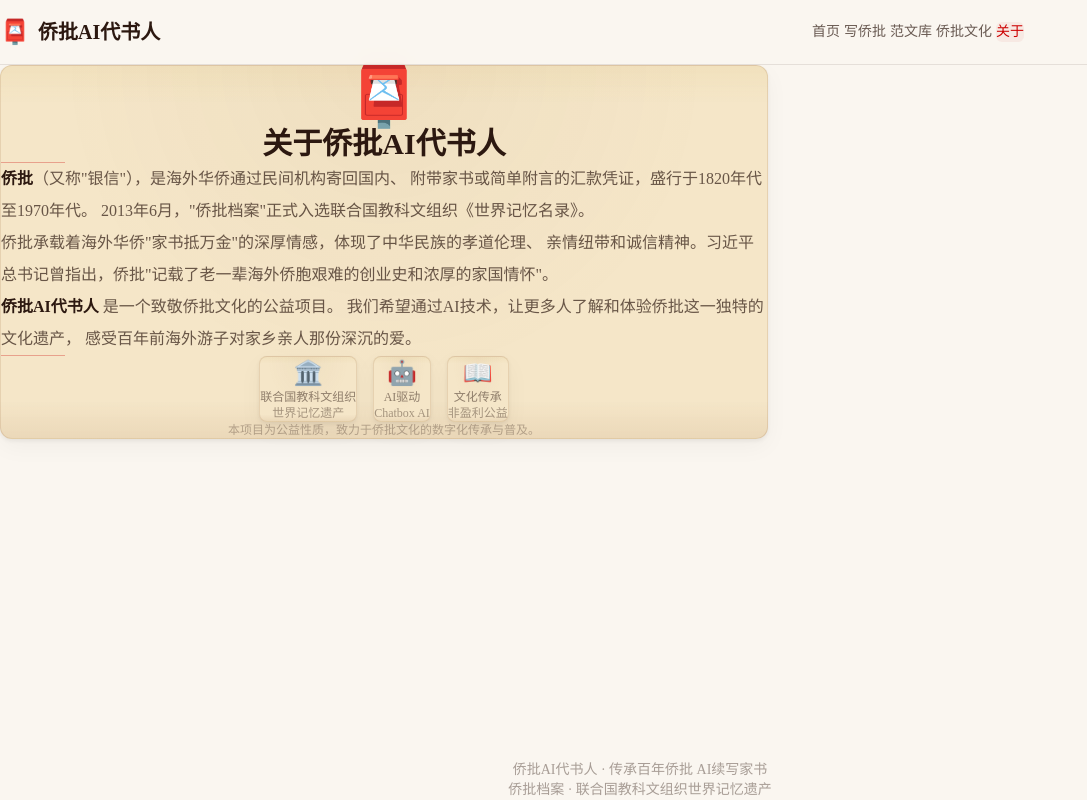
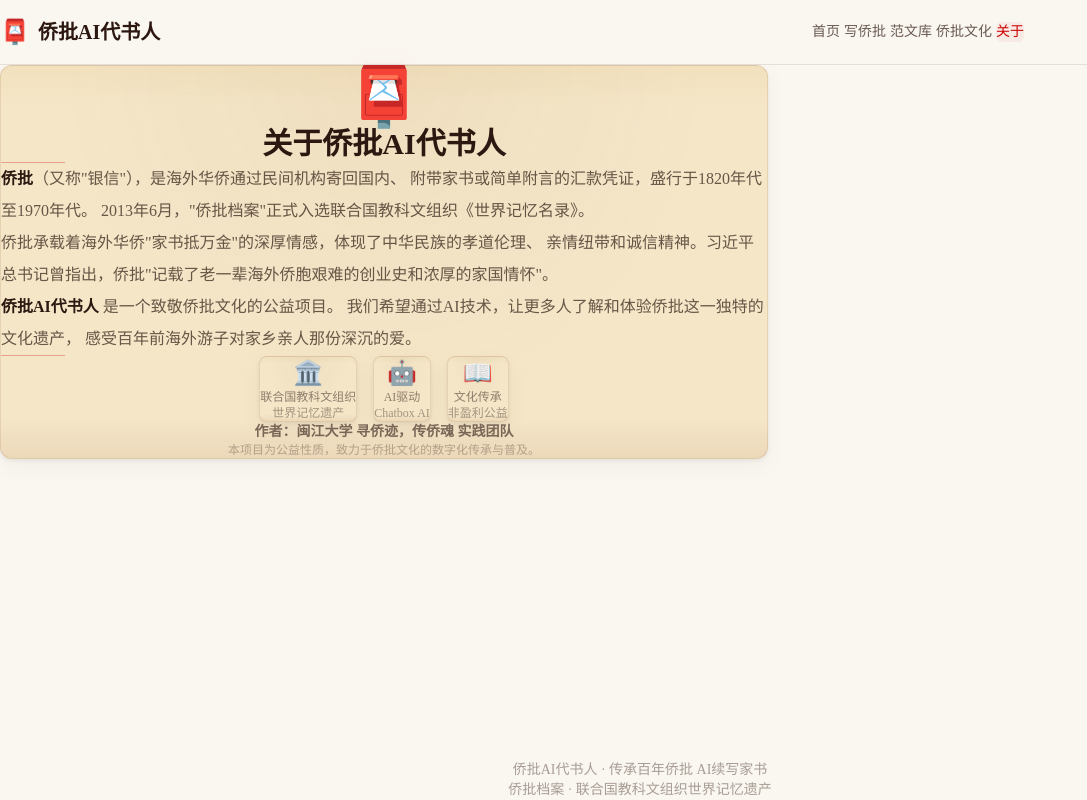
Before and after one commit to somepapers/qiaopi-ai, a Vue app: page /about in a window 1280 px wide. Shown: the whole page, without its empty margins (0-1087 px from the left). Built offline with nearby package versions, Linux system fonts and the light colour scheme.

Commit message:
关于页面添加作者信息

```diff
--- a/src/views/AboutView.vue
+++ b/src/views/AboutView.vue
@@ -46,6 +46,10 @@
         </div>
       </div>
 
+      <p class="text-sm text-ink/60 font-serif font-semibold">
+        作者：闽江大学 寻侨迹，传侨魂 实践团队
+      </p>
+
       <p class="text-xs text-ink/30 font-serif">
         本项目为公益性质，致力于侨批文化的数字化传承与普及。
       </p>
```
